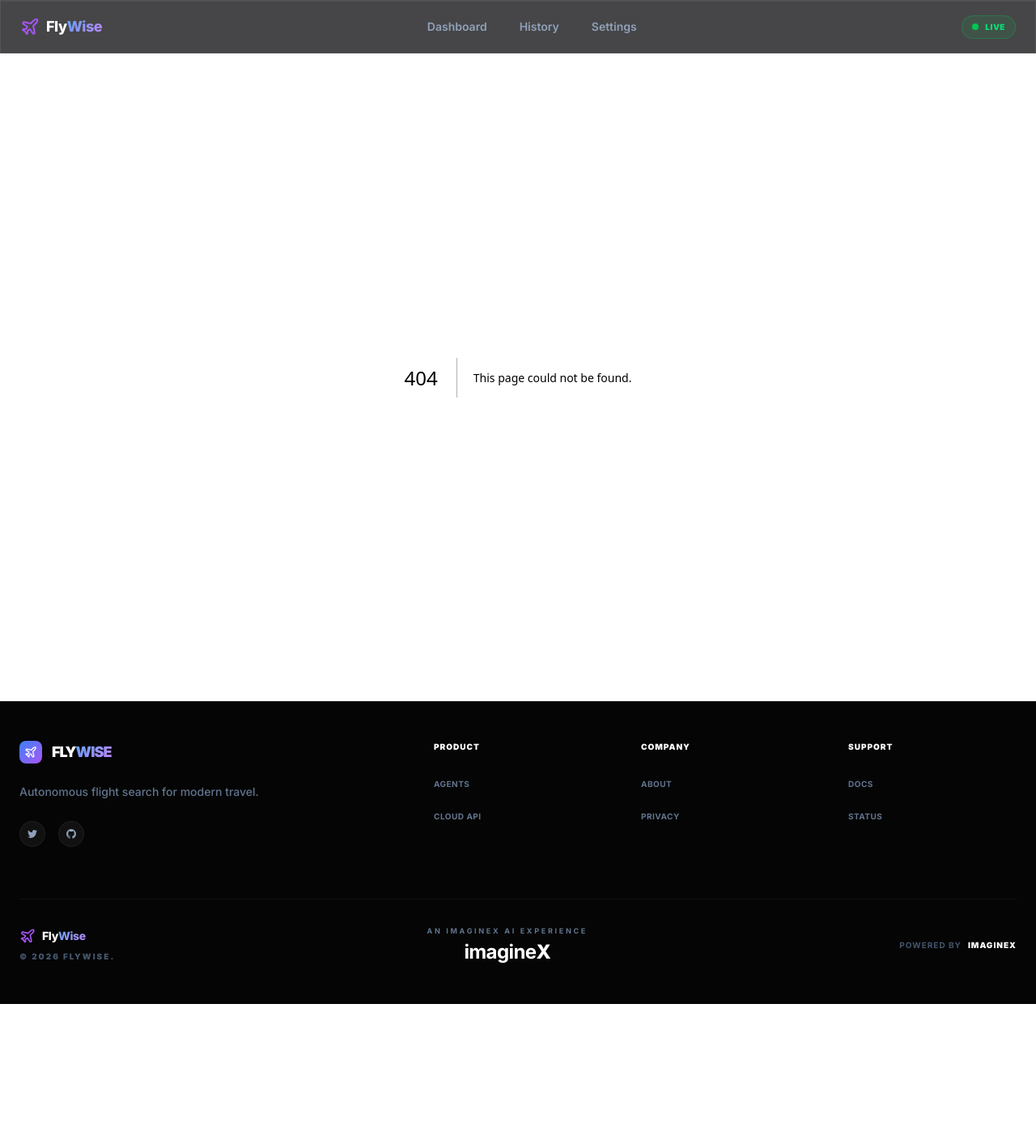
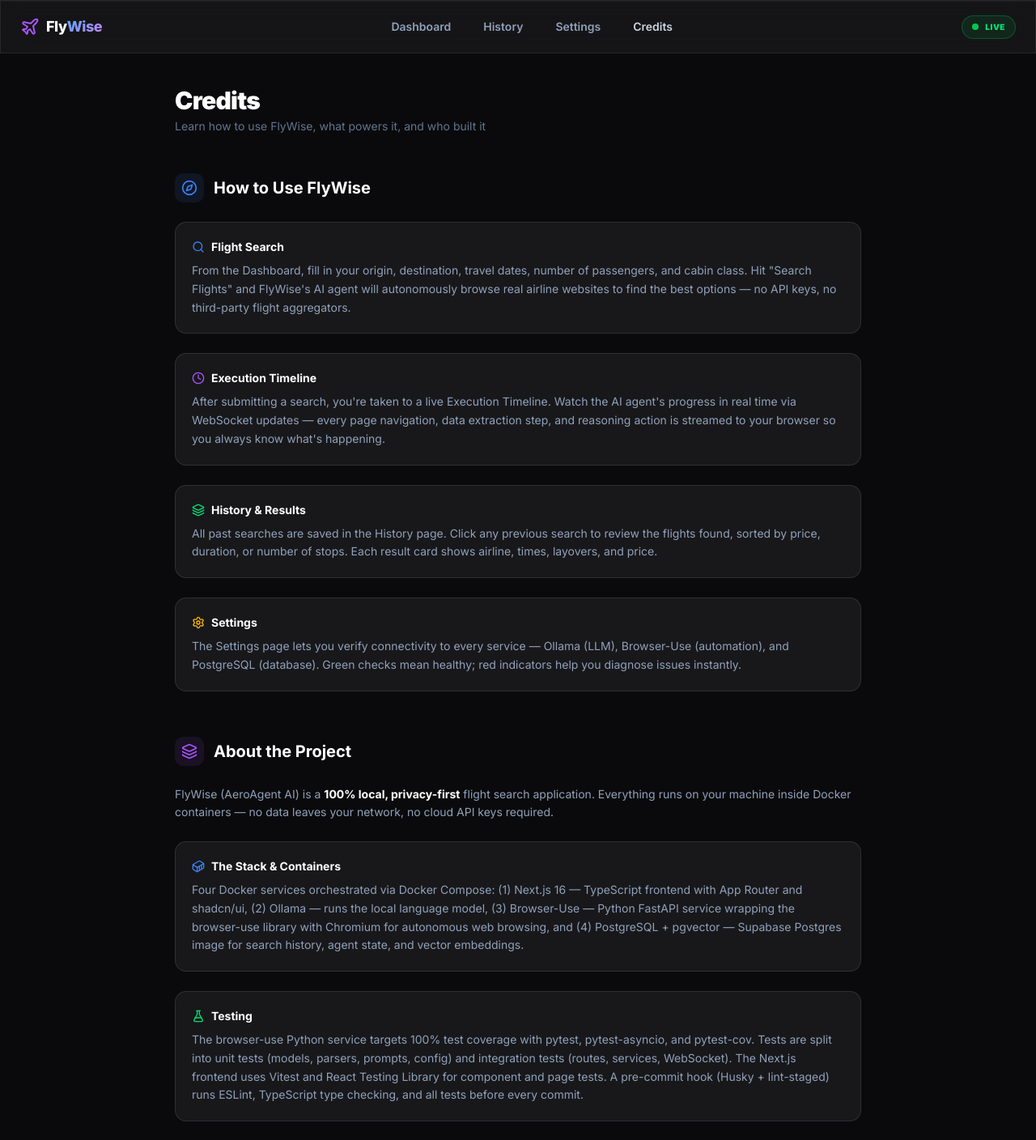
Before and after one commit to pabloorozcoix/flywise, a Next.js app in the folder frontend/: page /credits in a window 1280 px wide. Before the commit this address had no page. Shown: the top 1408 px of the page at 81% size. Before the commit the page ends 1240 px from the top, so only its background shows below. Built offline with nearby package versions, Linux system fonts and the light colour scheme.

Commit message:
feat: credits page

```diff
--- /dev/null
+++ b/frontend/src/app/credits/page.tsx
@@ -0,0 +1,152 @@
+import {
+  Compass,
+  Search,
+  Clock,
+  Settings,
+  Layers,
+  Container,
+  FlaskConical,
+  Brain,
+  Plug,
+  Users,
+} from "lucide-react";
+
+const teamMembers = [
+  { name: "Ale Alfaro", role: "Product Owner" },
+  { name: "Luis Martinez", role: "UI/UX Designer" },
+  { name: "Kevin Martinez", role: "Software Engineer" },
+  { name: "Jesús Sánchez", role: "Software Engineer" },
+  { name: "Pablo Orozco", role: "Tech Lead / Software Engineer" },
+];
+
+export default function CreditsPage() {
+  return (
+    <main className="mx-auto max-w-4xl px-6 py-10">
+      {/* Page header */}
+      <div className="mb-12">
+        <h1 className="text-3xl font-black tracking-tight text-white">
+          Credits
+        </h1>
+        <p className="mt-1 text-sm text-slate-500">
+          Learn how to use FlyWise, what powers it, and who built it
+        </p>
+      </div>
+
+      {/* ─── Section 1: How to Use the App ─── */}
+      <section className="mb-14">
+        <div className="mb-6 flex items-center gap-3">
+          <div className="flex size-9 items-center justify-center rounded-lg bg-brand-electric/10">
+            <Compass className="size-5 text-brand-electric" />
+          </div>
+          <h2 className="text-xl font-bold text-white">How to Use FlyWise</h2>
+        </div>
+
+        <div className="space-y-6">
+          <FeatureBlock
+            icon={<Search className="size-4 text-brand-electric" />}
+            title="Flight Search"
+            description="From the Dashboard, fill in your origin, destination, travel dates, number of passengers, and cabin class. Hit &quot;Search Flights&quot; and FlyWise's AI agent will autonomously browse real airline websites to find the best options — no API keys, no third-party flight aggregators."
+          />
+          <FeatureBlock
+            icon={<Clock className="size-4 text-brand-purple" />}
+            title="Execution Timeline"
+            description="After submitting a search, you're taken to a live Execution Timeline. Watch the AI agent's progress in real time via WebSocket updates — every page navigation, data extraction step, and reasoning action is streamed to your browser so you always know what's happening."
+          />
+          <FeatureBlock
+            icon={<Layers className="size-4 text-green-400" />}
+            title="History & Results"
+            description="All past searches are saved in the History page. Click any previous search to review the flights found, sorted by price, duration, or number of stops. Each result card shows airline, times, layovers, and price."
+          />
+          <FeatureBlock
+            icon={<Settings className="size-4 text-amber-400" />}
+            title="Settings"
+            description="The Settings page lets you verify connectivity to every service — Ollama (LLM), Browser-Use (automation), and PostgreSQL (database). Green checks mean healthy; red indicators help you diagnose issues instantly."
+          />
+        </div>
+      </section>
+
+      {/* ─── Section 2: About the Project ─── */}
+      <section className="mb-14">
+        <div className="mb-6 flex items-center gap-3">
+          <div className="flex size-9 items-center justify-center rounded-lg bg-brand-purple/10">
+            <Layers className="size-5 text-brand-purple" />
+          </div>
+          <h2 className="text-xl font-bold text-white">About the Project</h2>
+        </div>
+
+        <p className="mb-6 text-sm leading-relaxed text-slate-400">
+          FlyWise (AeroAgent AI) is a <strong className="text-white">100% local, privacy-first</strong> flight
+          search application. Everything runs on your machine inside Docker containers — no data
+          leaves your network, no cloud API keys required.
+        </p>
+
+        <div className="space-y-6">
+          <FeatureBlock
+            icon={<Container className="size-4 text-brand-electric" />}
+            title="The Stack & Containers"
+            description="Four Docker services orchestrated via Docker Compose: (1) Next.js 16 — TypeScript frontend with App Router and shadcn/ui, (2) Ollama — runs the local language model, (3) Browser-Use — Python FastAPI service wrapping the browser-use library with Chromium for autonomous web browsing, and (4) PostgreSQL + pgvector — Supabase Postgres image for search history, agent state, and vector embeddings."
+          />
+          <FeatureBlock
+            icon={<FlaskConical className="size-4 text-green-400" />}
+            title="Testing"
+            description="The browser-use Python service targets 100% test coverage with pytest, pytest-asyncio, and pytest-cov. Tests are split into unit tests (models, parsers, prompts, config) and integration tests (routes, services, WebSocket). The Next.js frontend uses Vitest and React Testing Library for component and page tests. A pre-commit hook (Husky + lint-staged) runs ESLint, TypeScript type checking, and all tests before every commit."
+          />
+          <FeatureBlock
+            icon={<Brain className="size-4 text-brand-purple" />}
+            title="Local, Private Small Language Model"
+            description="FlyWise uses Ollama to run an open-source small language model (e.g. Qwen 3 8B) entirely on your hardware. The model powers the browser agent's reasoning — deciding which pages to visit, what data to extract, and how to handle anti-bot challenges. Because inference runs locally, your search data never leaves your machine."
+          />
+          <FeatureBlock
+            icon={<Plug className="size-4 text-amber-400" />}
+            title="Extensibility"
+            description="The architecture is not limited to flights. The same agent-browsing pattern can be adapted to any task that a human would perform in a web browser: ordering food delivery, comparing hotel prices, filling out forms, monitoring product availability, or automating repetitive workflows. Swap the prompts, point the agent at a different website, and you have a new autonomous tool — all still 100% local and private."
+          />
+        </div>
+      </section>
+
+      {/* ─── Section 3: Authors ─── */}
+      <section>
+        <div className="mb-6 flex items-center gap-3">
+          <div className="flex size-9 items-center justify-center rounded-lg bg-green-500/10">
+            <Users className="size-5 text-green-400" />
+          </div>
+          <h2 className="text-xl font-bold text-white">Authors</h2>
+        </div>
+
+        <div className="grid gap-4 sm:grid-cols-2">
+          {teamMembers.map((member) => (
+            <div
+              key={member.name}
+              className="rounded-xl border border-white/10 bg-card-dark p-5 transition-colors hover:border-brand-purple/30"
+            >
+              <p className="font-bold text-white">{member.name}</p>
+              <p className="mt-1 text-sm text-slate-400">{member.role}</p>
+            </div>
+          ))}
+        </div>
+      </section>
+    </main>
+  );
+}
+
+/* ─── Reusable sub-component ─── */
+
+function FeatureBlock({
+  icon,
+  title,
+  description,
+}: {
+  icon: React.ReactNode;
+  title: string;
+  description: string;
+}) {
+  return (
+    <div className="rounded-xl border border-white/10 bg-card-dark p-5">
+      <div className="mb-2 flex items-center gap-2">
+        {icon}
+        <h3 className="text-sm font-bold text-white">{title}</h3>
+      </div>
+      <p className="text-sm leading-relaxed text-slate-400">{description}</p>
+    </div>
+  );
+}
--- a/frontend/src/components/Navbar/Navbar.tsx
+++ b/frontend/src/components/Navbar/Navbar.tsx
@@ -9,6 +9,7 @@
   { label: "Dashboard", href: "/" },
   { label: "History", href: "/history" },
   { label: "Settings", href: "/settings" },
+  { label: "Credits", href: "/credits" },
 ];
 
 export function Navbar({ className }: NavbarProps) {
```
Also changed, not shown: 2 other files (tests, documents, lock files or other folders).
